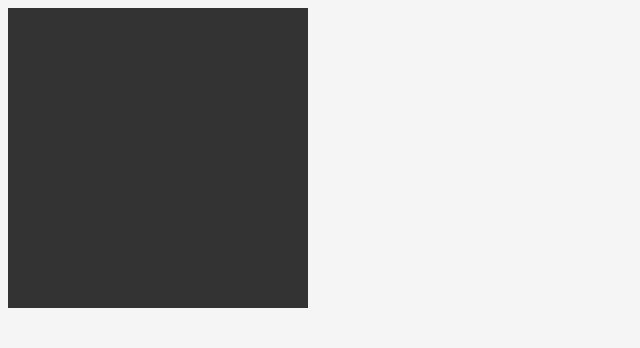
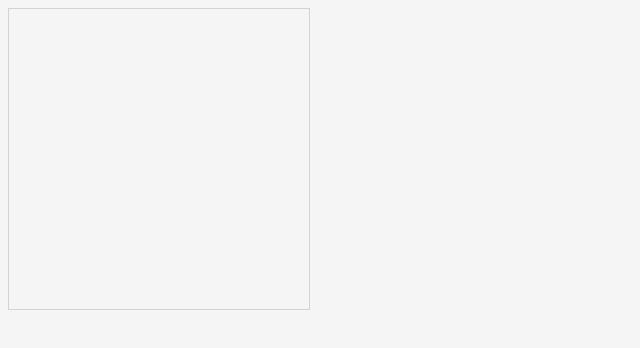
Before and after one commit to dotspencer/maze-gen, a plain HTML site: page index.html in a window 1280 px wide. Shown: the whole page, without its empty margins (0-640 px from the left). Drawn offline with Linux system fonts and the light colour scheme.

Commit message:
Create graph

```diff
--- a/css/style.css
+++ b/css/style.css
@@ -3,5 +3,6 @@ body {
 }
 
 canvas {
-  background-color: #333;
+  // background-color: #333;
+  border: 1px solid lightgray;
 }
--- a/js/script.js
+++ b/js/script.js
@@ -1 +1,39 @@
-console.log('hey');
+const DIMENTION = 10;
+
+const start = 0;
+const graph = [];
+const visited = {};
+
+// fill graph
+for (let i = 0; i < DIMENTION * DIMENTION; i++) {
+  graph.push({
+    index: i,
+    to: [],
+  });
+}
+
+// add connections
+for (let i = 0; i < DIMENTION * DIMENTION; i++) {
+  const node = graph[i];
+  const { row, column } = toRowColumn(i);
+
+  const up = toIndex(row - 1, column);
+  const down = toIndex(row + 1, column);
+  const left = toIndex(row, column - 1);
+  const right = toIndex(row, column + 1);
+
+  const edges = [up, down, right, left].filter(e => e);
+  node.edges = edges;
+}
+
+function toRowColumn(index) {
+  const row = Math.floor(index / DIMENTION);
+  const column = index % 10;
+  return { row, column };
+}
+
+function toIndex(row, column) {
+  if (row < 0 || row >= DIMENTION) return null;
+  if (column < 0 || column >= DIMENTION) return null;
+  return (row * DIMENTION) + column;
+}
```
